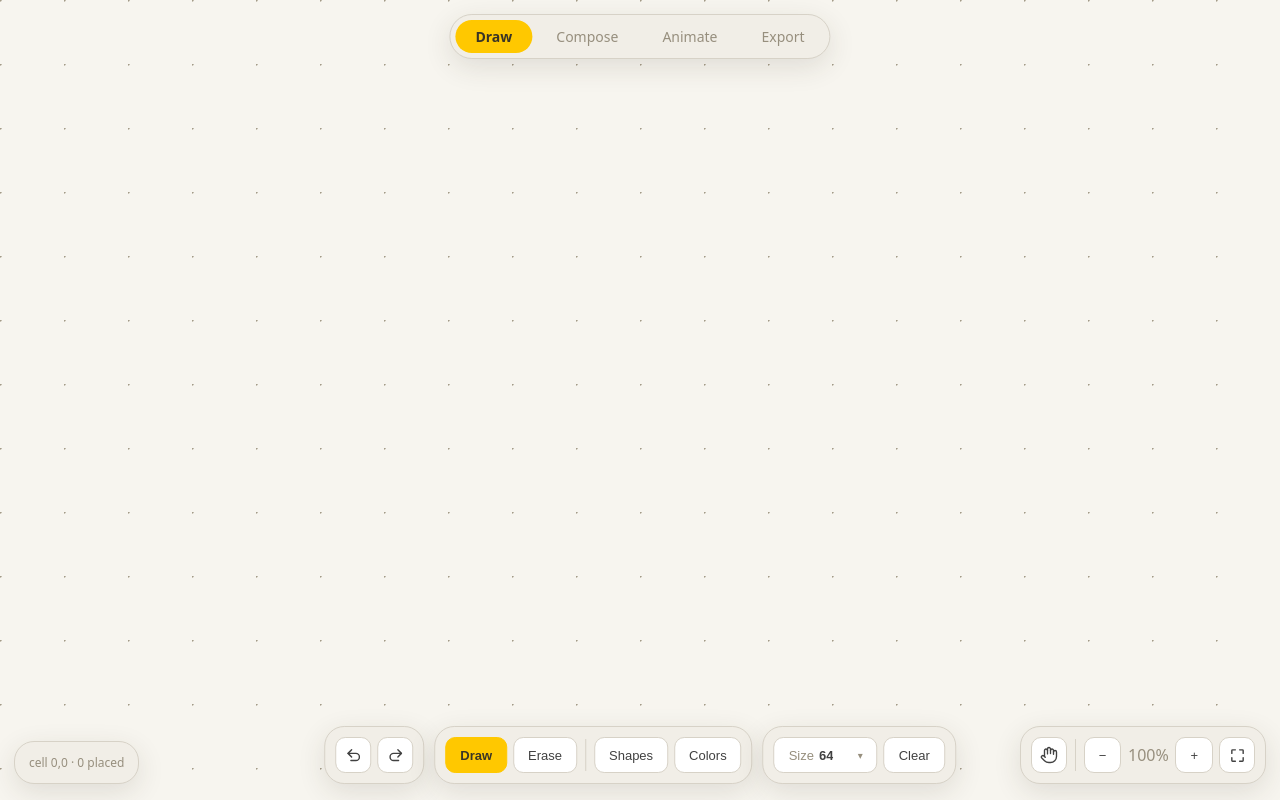
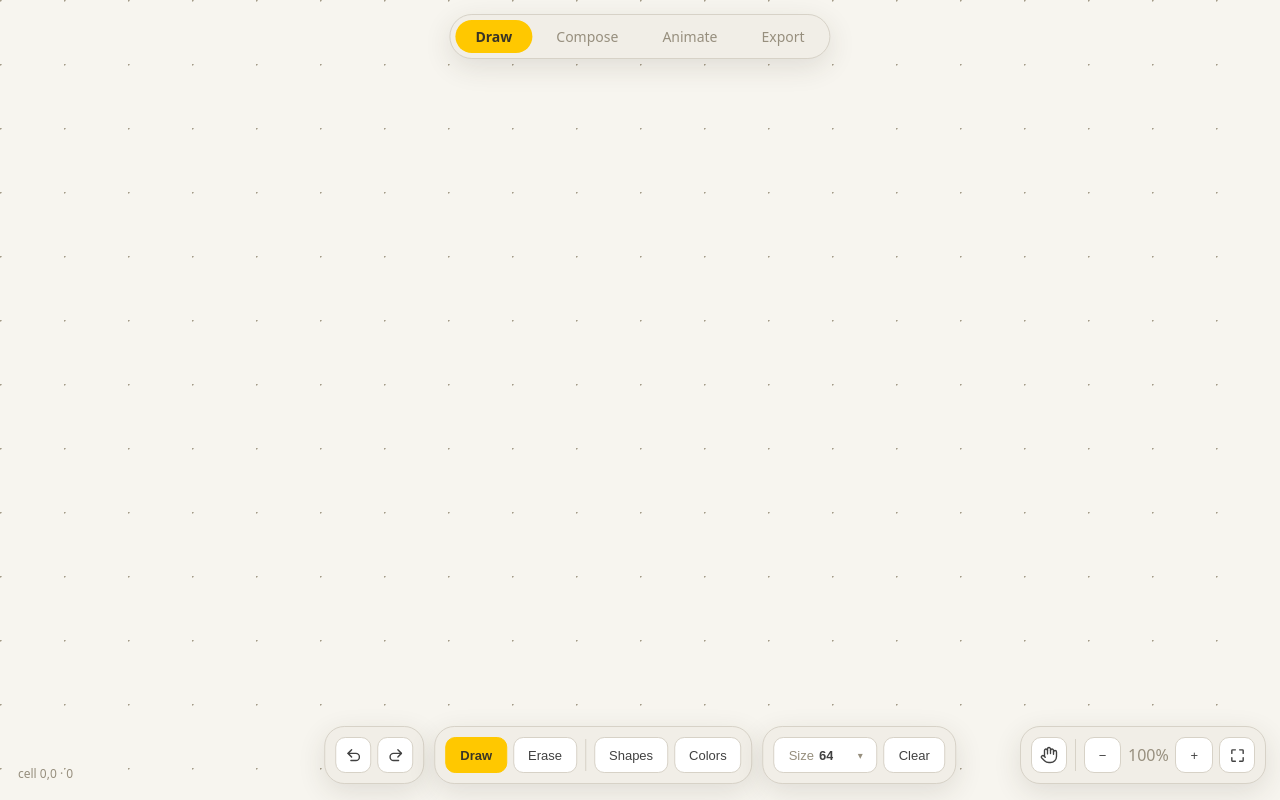
Before and after one commit to pedroleitin/SVG_DRAW, a website built with Vite: page index.html in a window 1280 px wide. Built offline with nearby package versions, Linux system fonts and the light colour scheme.

Commit message:
Status: loose text (no box), drop the word "placed"
Bottom-left status is now plain muted text (cell x,y · N) with no float box;
pointer-events:none so it never blocks the canvas.

Co-Authored-By: Claude Opus 4.8 (1M context) <noreply@anthropic.com>

```diff
--- a/index.html
+++ b/index.html
@@ -24,7 +24,7 @@
             <div id="settings" class="float"></div>
           </div>
         </div>
-        <div id="status" class="float corner"></div>
+        <div id="status"></div>
         <div id="zoombox" class="float corner"></div>
       </div>
     </div>
--- a/src/ui/shell.ts
+++ b/src/ui/shell.ts
@@ -222,7 +222,7 @@ export class Shell {
 
   // ---- Status (bottom-left) ----
   private buildStatus(): void {
-    this.statusEl.innerHTML = `<span id="sh-coords">cell 0,0</span> · <span id="sh-count">0 placed</span>`;
+    this.statusEl.innerHTML = `<span id="sh-coords">cell 0,0</span> · <span id="sh-count">0</span>`;
   }
 
   setCoords(col: number, row: number): void {
@@ -232,7 +232,7 @@ export class Shell {
 
   private refreshStatus(): void {
     const count = this.statusEl.querySelector("#sh-count");
-    if (count) count.textContent = `${Object.keys(this.store.get().instances).length} placed`;
+    if (count) count.textContent = String(Object.keys(this.store.get().instances).length);
   }
 
   // ---- Zoom (bottom-right) ----
--- a/src/ui/styles/app.css
+++ b/src/ui/styles/app.css
@@ -266,11 +266,10 @@ body {
   margin: 2px;
 }
 
-/* Corner boxes */
+/* Status: loose text in the bottom-left corner (no box). */
 #status {
-  left: 14px;
-  bottom: 16px;
-  padding: 12px 14px;
+  left: 18px;
+  bottom: 18px;
   font-size: 12px;
   color: var(--muted);
   font-variant-numeric: tabular-nums;
```
Also changed, not shown: BACKLOG.md (+2 -3 lines).
